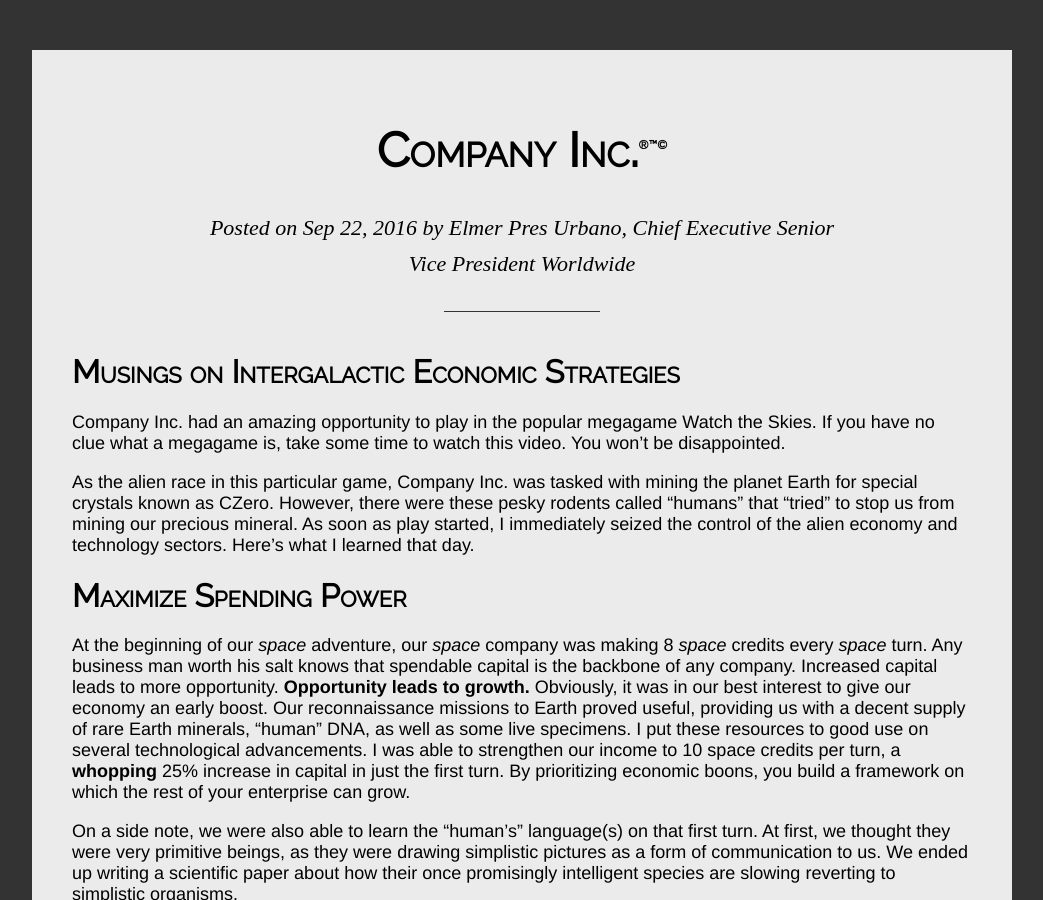
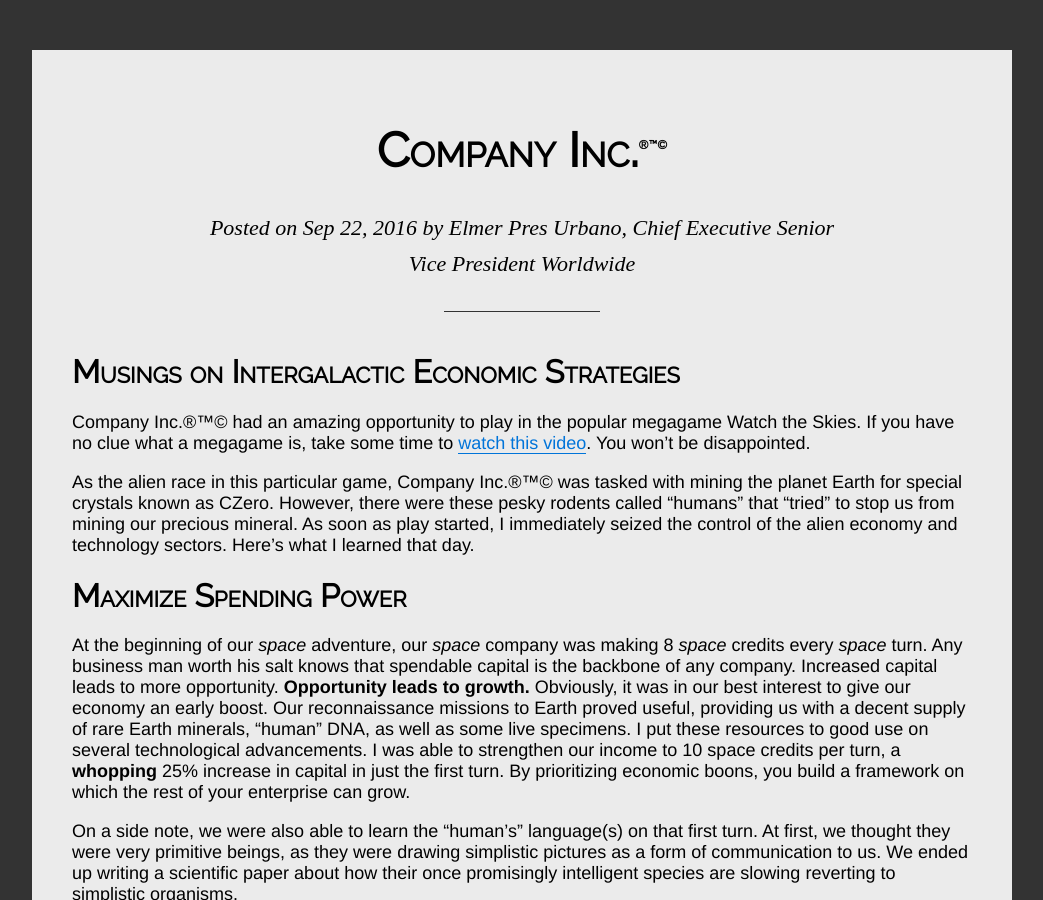
Before and after one commit to CompanyInc/companyinc.github.io, a Jekyll site: the page built from _posts/2016-09-22-musings-on-intergalactic-economic-strategies.md, in a window 1280 px wide and 900 px high. Shown: the whole window, without its empty margins (118-1161 px from the left). Built offline with Jekyll 4.4.1, drawn with Linux system fonts in a browser that asks for light colours; some web fonts are replaced; some of the changed lines change nothing that is shown.

Commit message:
General Updates

```diff
--- a/_posts/2016-09-22-musings-on-intergalactic-economic-strategies.md
+++ b/_posts/2016-09-22-musings-on-intergalactic-economic-strategies.md
@@ -6,9 +6,9 @@
 ---
 # Musings on Intergalactic Economic Strategies
 
-Company Inc. had an amazing opportunity to play in the popular megagame Watch the Skies. If you have no clue what a megagame is, take some time to watch this video. You won’t be disappointed.
+Company Inc.®™© had an amazing opportunity to play in the popular megagame Watch the Skies. If you have no clue what a megagame is, take some time to [watch this video](https://www.shutupandsitdown.com/videos/susd-play-megagame/). You won’t be disappointed.
 
-As the alien race in this particular game, Company Inc. was tasked with mining the planet Earth for special crystals known as CZero. However, there were these pesky rodents called “humans” that “tried” to stop us from mining our precious mineral. As soon as play started, I immediately seized the control of the alien economy and technology sectors. Here’s what I learned that day.
+As the alien race in this particular game, Company Inc.®™© was tasked with mining the planet Earth for special crystals known as CZero. However, there were these pesky rodents called “humans” that “tried” to stop us from mining our precious mineral. As soon as play started, I immediately seized the control of the alien economy and technology sectors. Here’s what I learned that day.
 
 # Maximize Spending Power
 
```
